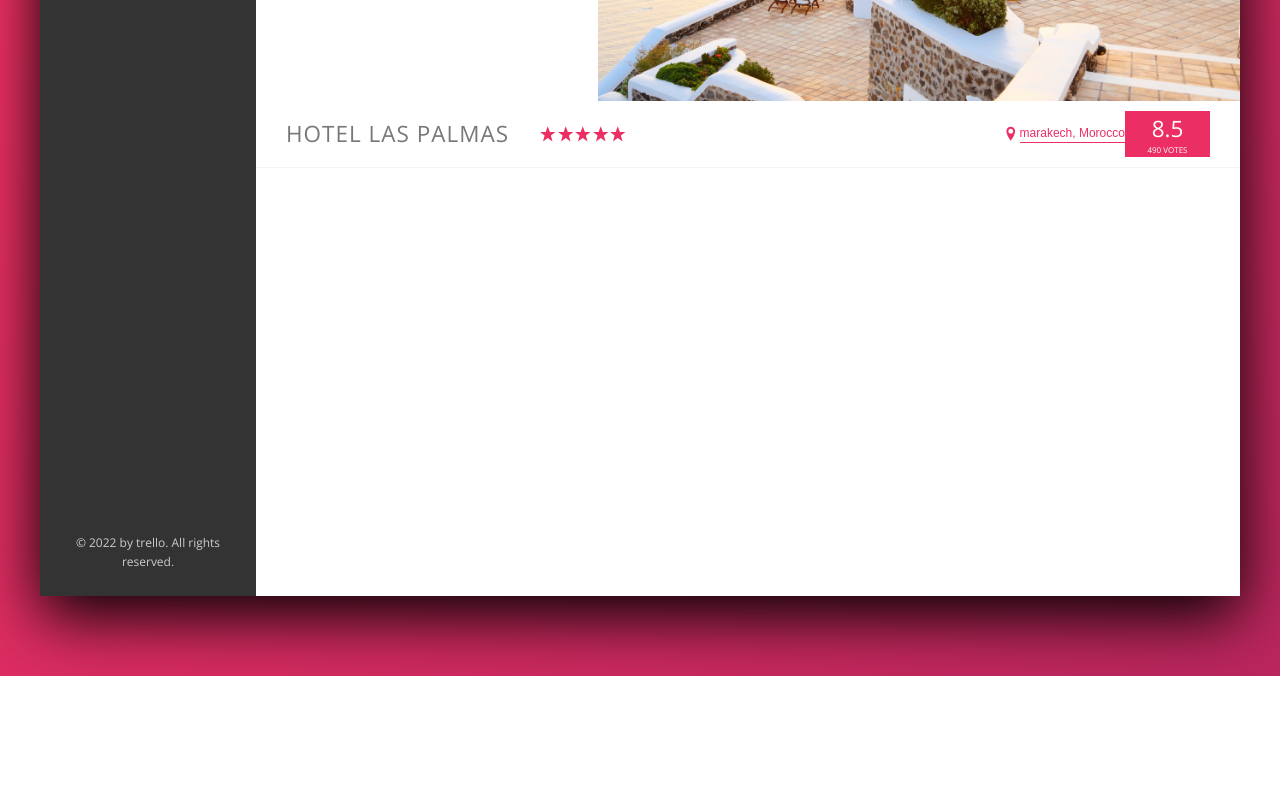
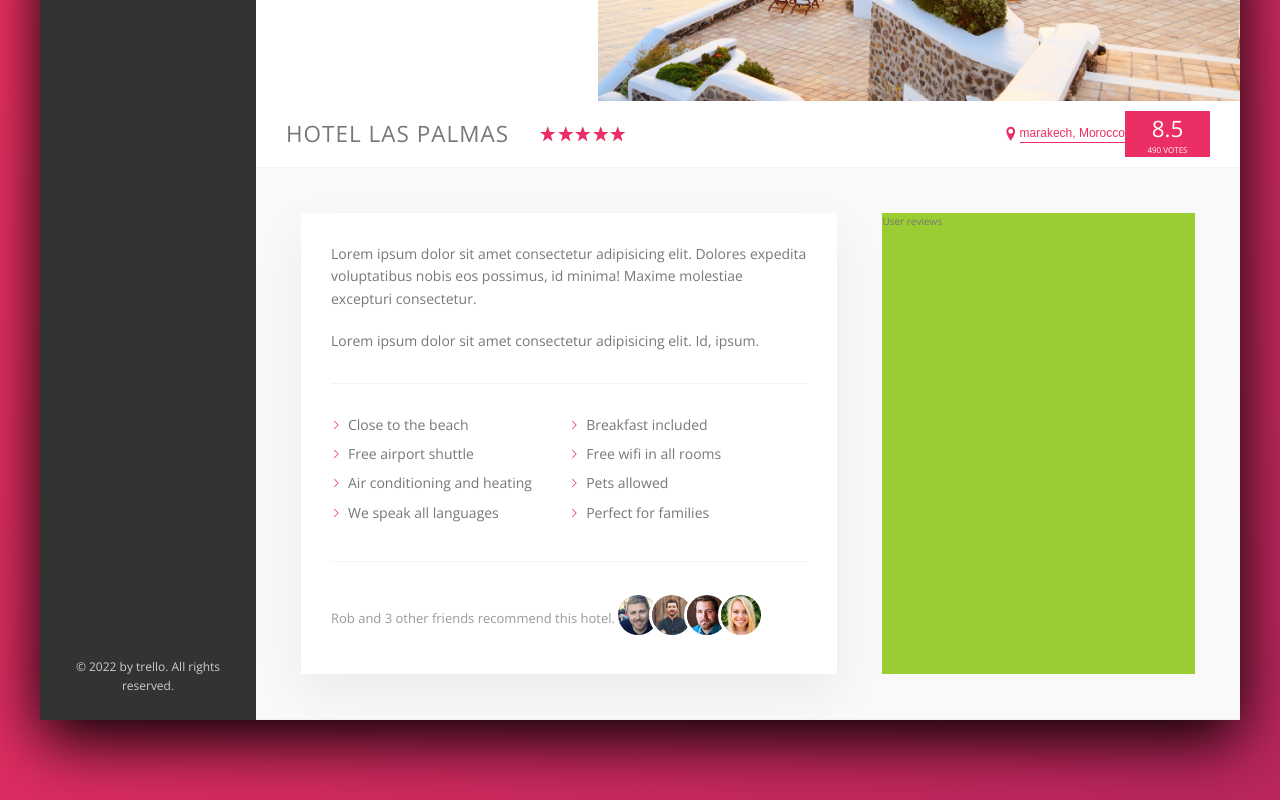
Before and after one commit to TrellixVulnTeam/Trello_5C2S, a website: page index.html in a window 1280 px wide. Shown: the part 434-1234 px from the top of the page. Before the commit the page ends 1110 px from the top, so only its background shows below. Drawn offline with nearby package versions, Linux system fonts and the light colour scheme.

Commit message:
description

```diff
--- a/index.html
+++ b/index.html
@@ -156,6 +156,59 @@
               <div class="overview__rating-count">490 votes</div>
             </div>
           </div>
+
+          <div class="detail">
+            <div class="description">
+              <p class="paragraph">
+                Lorem ipsum dolor sit amet consectetur adipisicing elit. Dolores
+                expedita voluptatibus nobis eos possimus, id minima! Maxime
+                molestiae excepturi consectetur.
+              </p>
+              <p class="paragraph">
+                Lorem ipsum dolor sit amet consectetur adipisicing elit. Id,
+                ipsum.
+              </p>
+              <ul class="list">
+                <li class="list-item">Close to the beach</li>
+                <li class="list-item">Breakfast included</li>
+                <li class="list-item">Free airport shuttle</li>
+                <li class="list-item">Free wifi in all rooms</li>
+                <li class="list-item">Air conditioning and heating</li>
+                <li class="list-item">Pets allowed</li>
+                <li class="list-item">We speak all languages</li>
+                <li class="list-item">Perfect for families</li>
+              </ul>
+              <div class="recommend">
+                <p class="recommend__court">
+                  Rob and 3 other friends recommend this hotel.
+                </p>
+
+                <div class="recommend__friends">
+                  <img
+                    src="./img/user-3.jpg"
+                    alt="Friend 1"
+                    class="recommend__photo"
+                  />
+                  <img
+                    src="./img/user-4.jpg"
+                    alt="Friend 2"
+                    class="recommend__photo"
+                  />
+                  <img
+                    src="./img/user-5.jpg"
+                    alt="Friend 3"
+                    class="recommend__photo"
+                  />
+                  <img
+                    src="./img/user-6.jpg"
+                    alt="Friend 4"
+                    class="recommend__photo"
+                  />
+                </div>
+              </div>
+            </div>
+            <div class="user-reviews">User reviews</div>
+          </div>
         </main>
       </div>
     </div>
--- a/sass/_component.scss
+++ b/sass/_component.scss
@@ -298,3 +298,66 @@
     box-shadow: none;
   }
 }
+
+// Paragraph
+.paragraph:not(:last-of-type) {
+  margin-bottom: 2rem;
+}
+
+//List
+.list {
+  list-style: none;
+  margin: 3rem 0;
+  padding: 3rem 0;
+  border-top: 1px solid var(--color-grey-light-2);
+  border-bottom: 1px solid var(--color-grey-light-2);
+
+  display: flex;
+  flex-wrap: wrap;
+
+  &-item {
+    flex: 0 0 50%;
+    margin-bottom: 0.7rem;
+  }
+
+  &-item::before {
+    content: "";
+    display: inline-block;
+    height: 1rem;
+    width: 1rem;
+    margin-right: 0.7rem;
+
+    background-color: var(--color-primary);
+    -webkit-mask-image: url(../img/chevron-thin-right.svg);
+    -webkit-mask-size: cover;
+    mask-image: url(../img/chevron-thin-right.svg);
+    mask-size: cover;
+  }
+}
+
+.recommend {
+  font-size: 1.3rem;
+  color: var(--color-grey-dark-3);
+
+  display: flex;
+  align-items: center;
+
+  &__count {
+    margin-right: auto;
+  }
+
+  &__friends {
+  }
+
+  &__photo {
+    box-sizing: content-box;
+    height: 4rem;
+    width: 4rem;
+    border-radius: 50%;
+    border: 3px solid #fff;
+
+    &:not(:last-child) {
+      margin-right: -1.5rem;
+    }
+  }
+}
--- a/sass/_layout.scss
+++ b/sass/_layout.scss
@@ -33,8 +33,26 @@
 
 .hotel-view {
   background-color: #fff;
-
-  height: 88rem;
-
   flex: 1;
 }
+
+.detail {
+  display: flex;
+  padding: 4.5rem;
+  background-color: var(--color-grey-light-1);
+  border-bottom: 1px solid var(--color-grey-light-2);
+}
+
+.description {
+  font-size: 1.4rem;
+  background-color: #fff;
+  box-shadow: 0 2rem 5rem rgba(0, 0, 0, 0.06);
+  padding: 3rem;
+  flex: 0 0 60%;
+  margin-right: 4.5rem;
+}
+
+.user-reviews {
+  background-color: yellowgreen;
+  flex: 1;
+}
```
Also changed, not shown: css/style.css.
